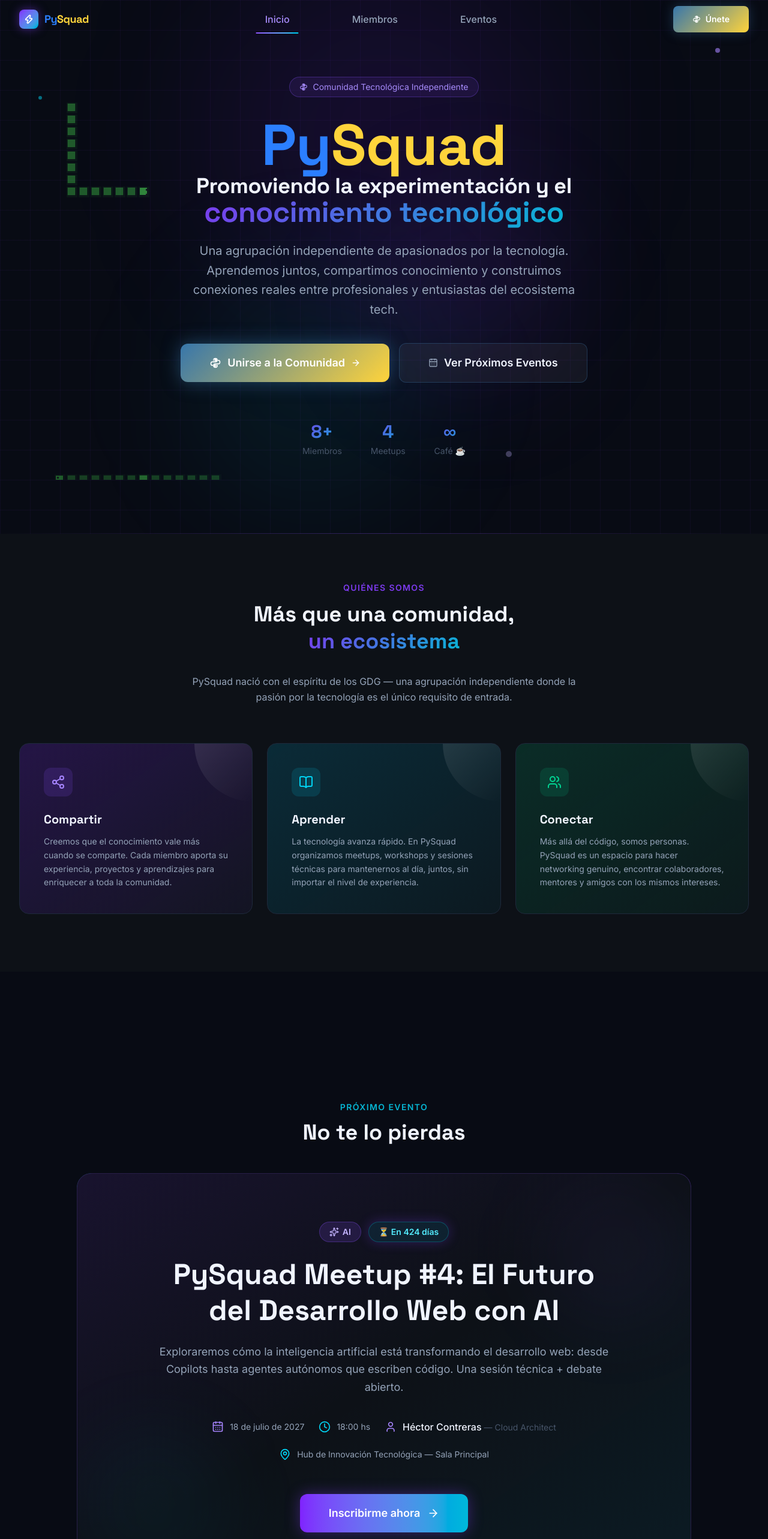
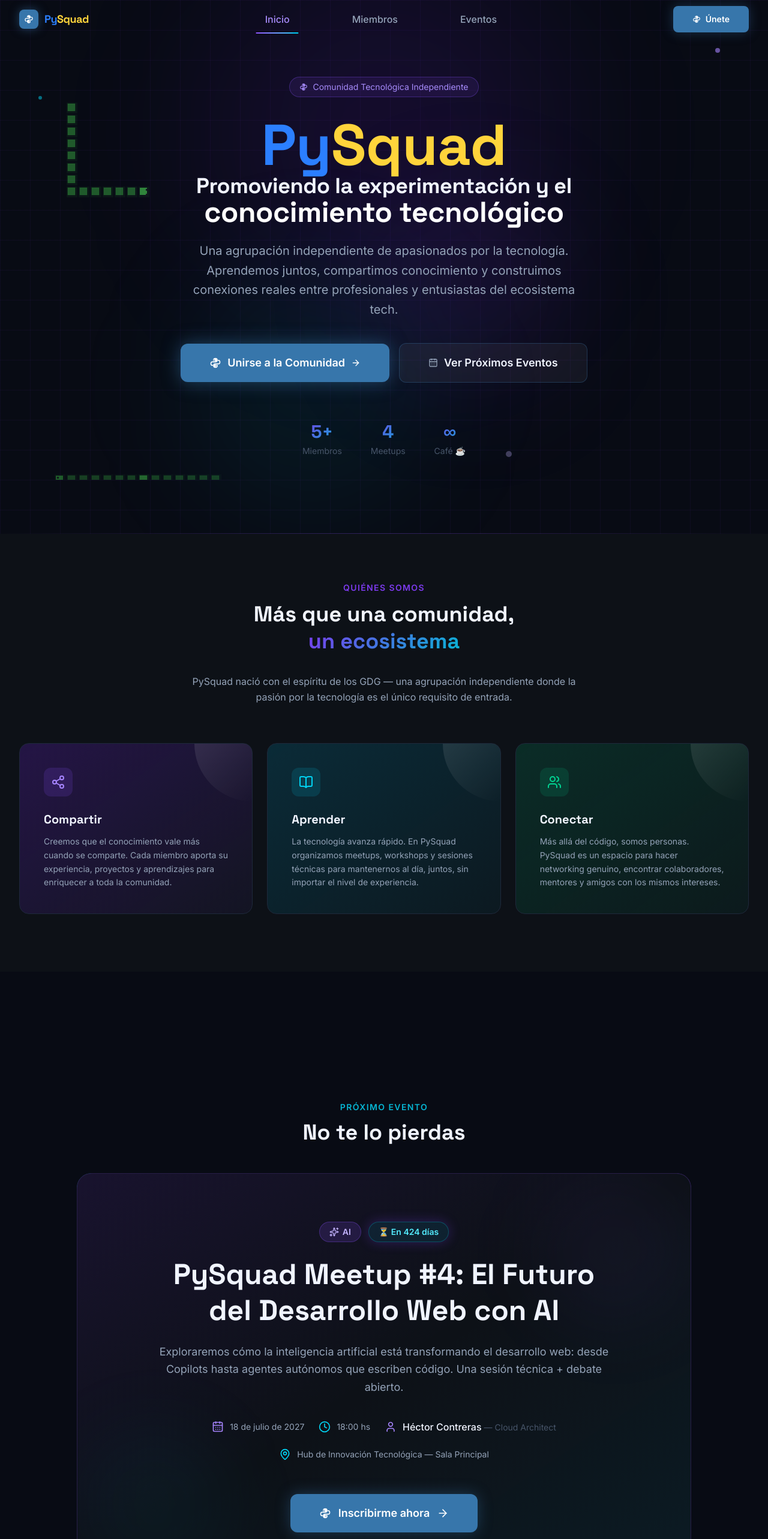
Before and after one commit to hectrhcc/Pysquad, a Next.js app: page / in a window 1280 px wide. Shown: the top 2566 px of the page at 60% size. Built offline with nearby package versions, Linux system fonts and the light colour scheme.

Commit message:
UI corrections: solid blue buttons, snake icon everywhere, white text, counter update

```diff
--- a/components/home/FeaturedEvent.tsx
+++ b/components/home/FeaturedEvent.tsx
@@ -18,6 +18,16 @@ import {
 } from "lucide-react";
 import { getUpcomingEvent } from "@/data/mockData";
 import { formatDate, getDaysUntil } from "@/lib/utils";
+
+// ─── Ícono serpiente (Python) ─────────────────────────────────────────────────
+function SnakeIcon({ className }: { className?: string }) {
+  return (
+    <svg className={className} viewBox="0 0 24 24" fill="currentColor" xmlns="http://www.w3.org/2000/svg">
+      <path d="M12 2C9.5 2 7.5 3.5 7.5 5.5V8H12V9H5.5C3.5 9 2 11 2 13.5C2 16 3.5 18 5.5 18H7V16H5.5C4.7 16 4 15.3 4 13.5C4 11.7 4.7 11 5.5 11H12C14.5 11 16.5 9.5 16.5 7.5V5.5C16.5 3.5 14.5 2 12 2ZM9.5 5.5C10.1 5.5 10.5 5.9 10.5 6.5C10.5 7.1 10.1 7.5 9.5 7.5C8.9 7.5 8.5 7.1 8.5 6.5C8.5 5.9 8.9 5.5 9.5 5.5Z" />
+      <path d="M12 15H18.5C20.5 15 22 13 22 10.5C22 8 20.5 6 18.5 6H17V8H18.5C19.3 8 20 8.7 20 10.5C20 12.3 19.3 13 18.5 13H12C9.5 13 7.5 14.5 7.5 16.5V18.5C7.5 20.5 9.5 22 12 22C14.5 22 16.5 20.5 16.5 18.5V16H12V15ZM14.5 18.5C14.5 19.1 14.1 19.5 13.5 19.5C12.9 19.5 12.5 19.1 12.5 18.5C12.5 17.9 12.9 17.5 13.5 17.5C14.1 17.5 14.5 17.9 14.5 18.5Z" />
+    </svg>
+  );
+}
 
 // ─── Colores por categoría ────────────────────────────────────────────────────
 const categoryColors: Record<string, string> = {
@@ -144,9 +154,10 @@ export default function FeaturedEvent() {
                   <Link
                     href={event.registrationUrl ?? "#"}
                     id="cta-registro-evento"
-                    style={{ padding: '18px 48px' }}
-                    className="group inline-flex items-center justify-center gap-3 rounded-xl bg-gradient-to-r from-violet-600 to-cyan-500 text-lg font-semibold text-white shadow-[0_0_25px_rgba(124,58,237,0.4)] hover:shadow-[0_0_40px_rgba(124,58,237,0.6)] hover:scale-105 transition-all duration-200 active:scale-95 whitespace-nowrap"
+                    style={{ padding: '18px 48px', backgroundColor: '#3776AB' }}
+                    className="group inline-flex items-center justify-center gap-3 rounded-xl text-lg font-semibold text-white shadow-[0_0_25px_rgba(55,118,171,0.4)] hover:shadow-[0_0_40px_rgba(55,118,171,0.6)] hover:scale-105 transition-all duration-200 active:scale-95 whitespace-nowrap"
                   >
+                    <SnakeIcon className="h-5 w-5" />
                     Inscribirme ahora
                     <ArrowRight className="h-5 w-5 transition-transform group-hover:translate-x-1" />
                   </Link>
--- a/components/home/HeroSection.tsx
+++ b/components/home/HeroSection.tsx
@@ -60,7 +60,7 @@ export default function HeroSection() {
           <br />
           <span className="text-[#f0f4ff] text-2xl sm:text-3xl lg:text-4xl">Promoviendo la experimentación y el</span>
           <br />
-          <span className="text-gradient text-3xl sm:text-4xl lg:text-5xl">conocimiento tecnológico</span>
+          <span className="text-white text-3xl sm:text-4xl lg:text-5xl">conocimiento tecnológico</span>
         </h1>
 
         {/* Subtítulo */}
@@ -75,7 +75,7 @@ export default function HeroSection() {
           <Link
             href="#"
             id="cta-unirse-hero"
-            style={{ padding: '18px 48px', background: 'linear-gradient(135deg, #3776AB, #FFD43B)', boxShadow: '0 0 30px rgba(55,118,171,0.5)' }}
+            style={{ padding: '18px 48px', backgroundColor: '#3776AB', boxShadow: '0 0 30px rgba(55,118,171,0.5)' }}
             className="group inline-flex items-center gap-2.5 rounded-xl text-lg font-semibold text-white hover:scale-105 transition-all duration-200 active:scale-95 w-full sm:w-auto justify-center hover:shadow-[0_0_45px_rgba(55,118,171,0.7)]"
           >
             <SnakeIcon className="h-5 w-5" />
@@ -96,7 +96,7 @@ export default function HeroSection() {
         {/* Estadísticas */}
         <div className="animate-fade-in-up animation-delay-400 mt-16 flex flex-wrap items-center justify-center gap-8 sm:gap-12">
           {[
-            { value: "8+", label: "Miembros" },
+            { value: "5+", label: "Miembros" },
             { value: "4", label: "Meetups" },
             { value: "∞", label: "Café ☕" },
           ].map(({ value, label }) => (
--- a/components/layout/Footer.tsx
+++ b/components/layout/Footer.tsx
@@ -4,7 +4,17 @@
  */
 
 import Link from "next/link";
-import { GitBranch, Link2, MessageCircle, Zap, Heart } from "lucide-react";
+import { GitBranch, Link2, MessageCircle, Heart } from "lucide-react";
+
+// ─── Ícono serpiente (Python) ─────────────────────────────────────────────────
+function SnakeIcon({ className }: { className?: string }) {
+  return (
+    <svg className={className} viewBox="0 0 24 24" fill="currentColor" xmlns="http://www.w3.org/2000/svg">
+      <path d="M12 2C9.5 2 7.5 3.5 7.5 5.5V8H12V9H5.5C3.5 9 2 11 2 13.5C2 16 3.5 18 5.5 18H7V16H5.5C4.7 16 4 15.3 4 13.5C4 11.7 4.7 11 5.5 11H12C14.5 11 16.5 9.5 16.5 7.5V5.5C16.5 3.5 14.5 2 12 2ZM9.5 5.5C10.1 5.5 10.5 5.9 10.5 6.5C10.5 7.1 10.1 7.5 9.5 7.5C8.9 7.5 8.5 7.1 8.5 6.5C8.5 5.9 8.9 5.5 9.5 5.5Z" />
+      <path d="M12 15H18.5C20.5 15 22 13 22 10.5C22 8 20.5 6 18.5 6H17V8H18.5C19.3 8 20 8.7 20 10.5C20 12.3 19.3 13 18.5 13H12C9.5 13 7.5 14.5 7.5 16.5V18.5C7.5 20.5 9.5 22 12 22C14.5 22 16.5 20.5 16.5 18.5V16H12V15ZM14.5 18.5C14.5 19.1 14.1 19.5 13.5 19.5C12.9 19.5 12.5 19.1 12.5 18.5C12.5 17.9 12.9 17.5 13.5 17.5C14.1 17.5 14.5 17.9 14.5 18.5Z" />
+    </svg>
+  );
+}
 
 // ─── Links sociales ───────────────────────────────────────────────────────────
 const socialLinks = [
@@ -46,8 +56,8 @@ export default function Footer() {
           {/* Branding */}
           <div className="space-y-4">
             <div className="flex items-center gap-2.5">
-              <div className="flex h-8 w-8 items-center justify-center rounded-lg bg-gradient-to-br from-violet-600 to-cyan-500">
-                <Zap className="h-4 w-4 text-white" strokeWidth={2.5} />
+              <div className="flex h-8 w-8 items-center justify-center rounded-lg" style={{ backgroundColor: '#3776AB' }}>
+                <SnakeIcon className="h-4 w-4 text-white" />
               </div>
               <span
                 className="text-lg font-bold tracking-tight"
--- a/components/layout/Header.tsx
+++ b/components/layout/Header.tsx
@@ -13,7 +13,7 @@
 import Link from "next/link";
 import { usePathname } from "next/navigation";
 import { useState, useEffect } from "react";
-import { Menu, X, Zap } from "lucide-react";
+import { Menu, X } from "lucide-react";
 import { cn } from "@/lib/utils";
 
 // ─── Ícono serpiente (Python) ─────────────────────────────────────────────────
@@ -66,8 +66,8 @@ export default function Header() {
             className="flex items-center gap-2.5 group"
             aria-label="PySquad — Ir al inicio"
           >
-            <div className="flex h-8 w-8 items-center justify-center rounded-lg bg-gradient-to-br from-violet-600 to-cyan-500 shadow-[0_0_16px_rgba(124,58,237,0.5)] group-hover:shadow-[0_0_24px_rgba(124,58,237,0.7)] transition-shadow duration-300">
-              <Zap className="h-4 w-4 text-white" strokeWidth={2.5} />
+            <div className="flex h-8 w-8 items-center justify-center rounded-lg shadow-[0_0_16px_rgba(55,118,171,0.5)] group-hover:shadow-[0_0_24px_rgba(55,118,171,0.7)] transition-shadow duration-300" style={{ backgroundColor: '#3776AB' }}>
+              <SnakeIcon className="h-4 w-4 text-white" />
             </div>
             <span
               className="text-lg font-bold tracking-tight"
@@ -105,7 +105,7 @@ export default function Header() {
             <Link
               href="#"
               id="cta-unirse-header"
-              style={{ padding: '12px 32px', background: 'linear-gradient(135deg, #3776AB, #FFD43B)', boxShadow: '0 0 20px rgba(55,118,171,0.35)' }}
+              style={{ padding: '12px 32px', backgroundColor: '#3776AB', boxShadow: '0 0 20px rgba(55,118,171,0.35)' }}
               className="inline-flex items-center gap-2 rounded-lg text-sm font-semibold text-white hover:shadow-[0_0_30px_rgba(55,118,171,0.55)] hover:scale-105 transition-all duration-200 active:scale-95"
             >
               <SnakeIcon className="h-3.5 w-3.5" />
@@ -151,7 +151,7 @@ export default function Header() {
               href="#"
               id="cta-unirse-mobile"
               onClick={() => setIsOpen(false)}
-              style={{ padding: '16px 24px', background: 'linear-gradient(135deg, #3776AB, #FFD43B)' }}
+              style={{ padding: '16px 24px', backgroundColor: '#3776AB' }}
               className="mt-4 flex items-center justify-center gap-2 rounded-lg text-base font-semibold text-white"
             >
               <SnakeIcon className="h-3.5 w-3.5" />
```
